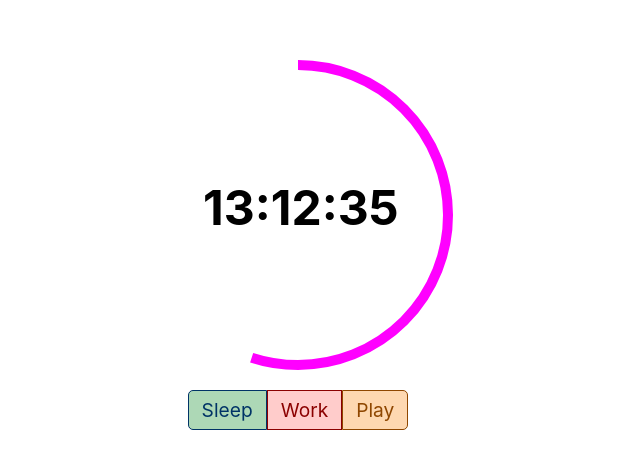
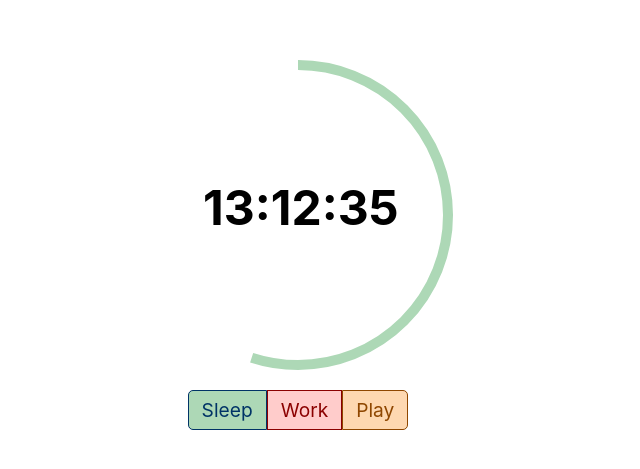
Before and after one commit to d-kowalik/productive-time-tracker, a React (Create React App) app: page / in a window 1280 px wide. Shown: the part 165-634 px from the top of the page, without its empty margins (342-982 px from the left). Built offline with nearby package versions, Linux system fonts and the light colour scheme.

Commit message:
Draw DynamicCircle in the color of currently selected button

```diff
--- a/src/App.js
+++ b/src/App.js
@@ -14,7 +14,7 @@ const SLEEP_COLOR = '#add8b6'
 const WORK_COLOR = '#ffcccb'
 const PLAY_COLOR = '#fed8b1'
 
-const StateAsColor = {
+const TaskStateAsColor = {
   SLEEP: SLEEP_COLOR,
   WORK: WORK_COLOR,
   PLAY: PLAY_COLOR
@@ -41,7 +41,7 @@ class App extends Component {
     this.setState({ time: new Date() })
   }
 
-  handleTaskButtonClick(e) {
+  handleTaskButtonClick = e => {
     // Gets second class in upper case, being either SLEEP, WORK or PLAY
     const taskState = e.target.className.toUpperCase().split(' ')[1]
     this.setState({ taskState })
@@ -49,10 +49,14 @@ class App extends Component {
 
   render() {
     const today = this.state.time
+    console.log(TaskStateAsColor[this.state.taskState])
 
     return (
       <div className="App">
-        <DynamicCircle today={today}>
+        <DynamicCircle
+          today={today}
+          color={TaskStateAsColor[this.state.taskState]}
+        >
           <Timer time={today} />
         </DynamicCircle>
         <TaskSelector onClick={this.handleTaskButtonClick} />
--- a/src/DynamicCircle.js
+++ b/src/DynamicCircle.js
@@ -9,6 +9,7 @@ class DynamicCircle extends Component {
 
   componentDidMount() {
     const percentage = this.calculateDayPercentage()
+
     this.setState({ lastPercentage: percentage })
     this.drawCircleToPercentage(percentage, true)
   }
@@ -24,7 +25,7 @@ class DynamicCircle extends Component {
     const quart = Math.PI / 2
     const counterClockwise = false
     ctx.lineWidth = 10
-    ctx.strokeStyle = '#FF00FF'
+    ctx.strokeStyle = this.props.color
     // ctx.shadowOffsetX = 0
     // ctx.shadowOffsetY = 0
     // ctx.shadowBlur = 10
@@ -64,10 +65,9 @@ class DynamicCircle extends Component {
     // redraw every 1%
     const percentage = this.calculateDayPercentage()
 
-    if (percentage - this.state.lastPercentage > 0.1) {
+    if (percentage - this.state.lastPercentage > 0.01) {
       this.drawCircleToPercentage(percentage)
       this.setState({ lastPercentage: percentage })
-      console.log('redraw')
     }
   }
 
```
